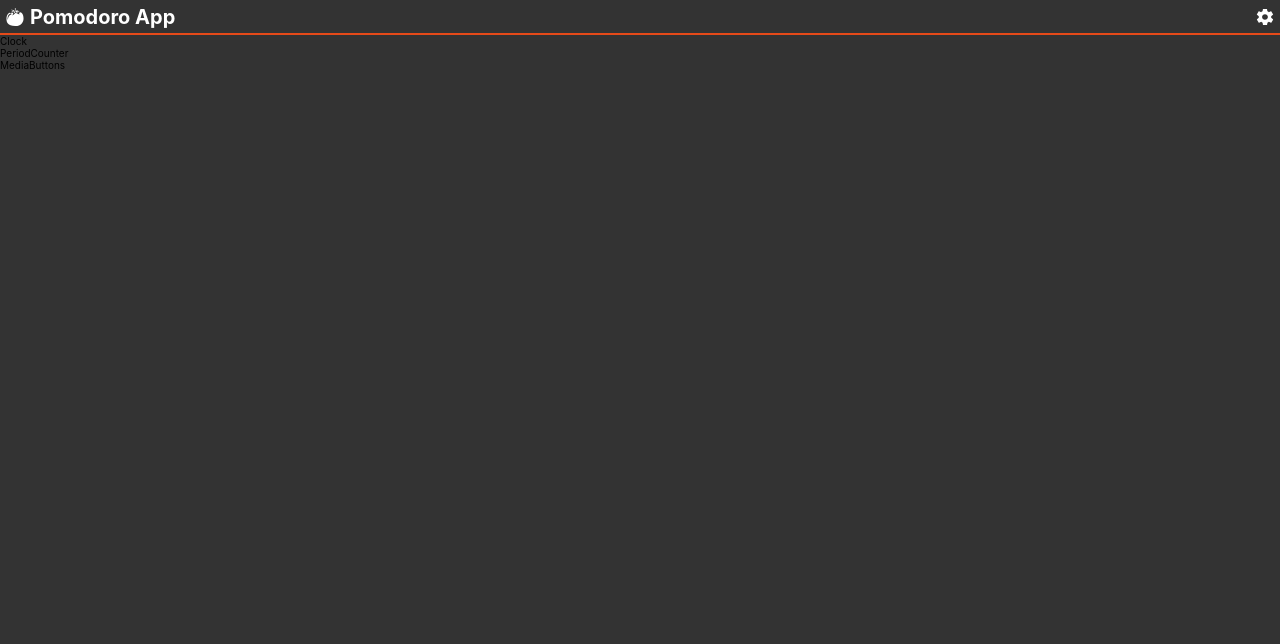
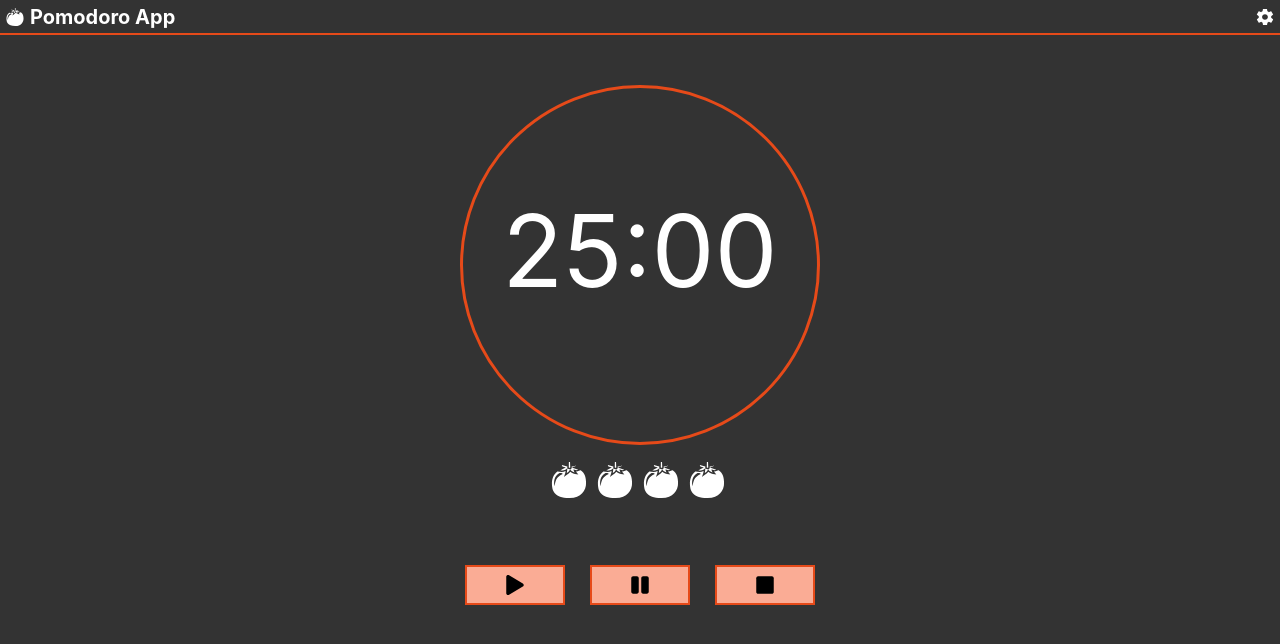
Before and after one commit to JoseDanielBarrero/pomodoro-app, a React (Create React App) app: page / in a window 1280 px wide. Shown: the top 644 px of the page. Built offline with nearby package versions, Linux system fonts and the light colour scheme.

Commit message:
Finished all basic css

```diff
--- a/src/App.css
+++ b/src/App.css
@@ -1,7 +1,7 @@
 :root {
   --primary-color: #FF5722;
   --dark-primary-color: #E64A19;
-  --light-primary-color: #FFCCBC;
+  --light-primary-color: #faac95;
   --secondary-color: #009688;
   --primary-text: #212121;
   --secondary-text: #757575;
--- a/src/App.js
+++ b/src/App.js
@@ -2,14 +2,12 @@ import './App.css';
 import Clock from './components/Clock';
 import Header from './components/Header';
 import MediaButtons from './components/MediaButtons';
-import PeriodCounter from './components/PeriodCounter';
 
 function App() {
   return (
     <div className="App">
       <Header/>
       <Clock/>
-      <PeriodCounter/>
       <MediaButtons/>
     </div>
   );
--- /dev/null
+++ b/src/components/Clock/Clock.css
@@ -0,0 +1,56 @@
+.clock {
+    width:100%;
+    height: 60vh;
+    color: white;
+}
+
+.clock__timer {
+    min-width: 300px;
+    min-height: 300px;
+    width: 45vh;
+    height: 45vh;
+    border: 3px solid var(--dark-primary-color);
+    border-radius: 100%;
+    margin: 0 auto;
+    margin-top: 50px;
+    display: flex;
+    justify-content: center;
+    align-items: center;
+    position: relative;
+}
+
+
+.clock_timer-container{
+    width: 100%;
+    height: 150px;
+    display: flex;
+    justify-content: center;
+}
+
+.clock__timer span{
+    font-size: 10rem;
+}
+
+.period-counter{
+    display: flex;
+    justify-content: center;
+    position: absolute;
+    bottom: -60px;
+    right: calc(50% - 90px);
+}
+
+.period-counter ul{
+    display: flex;
+    flex-direction: row;
+    list-style: none;
+}
+
+.period-counter li{
+    color: white;
+}
+
+.icon-period {
+    width: 40px;
+    height: 40px;
+    margin: 0 3px;
+}
--- a/src/components/Clock/index.js
+++ b/src/components/Clock/index.js
@@ -1,8 +1,23 @@
-import React from 'react'
-
+import React from 'react';
+import "./Clock.css";
+import { GiTomato } from "react-icons/gi";
 function Clock() {
   return (
-    <div>Clock</div>
+    <section className='clock'>
+        <div className='clock__timer'>
+          <div className='clock_timer-container'>
+            <span>25:</span><span>00</span>
+          </div>
+          <div className='period-counter'>
+            <ul>
+              <li><GiTomato className='icon-period'/></li>
+              <li><GiTomato className='icon-period'/></li>
+              <li><GiTomato className='icon-period'/></li>
+              <li><GiTomato className='icon-period'/></li>
+            </ul>
+          </div>
+        </div>
+    </section>
   )
 }
 
--- /dev/null
+++ b/src/components/MediaButtons/MediaButtons.css
@@ -0,0 +1,21 @@
+.media-buttons-container{
+    display: flex;
+    flex-direction: row;
+    margin: 0 auto;
+    justify-content: space-evenly;
+    max-width: 400px;
+}
+
+.media-button{
+    width: 100px;
+    height: 40px;
+    border: 2px solid var(--dark-primary-color);
+    display: flex;
+    align-items: center;
+    justify-content: center;
+    background-color: var(--light-primary-color);
+}
+
+.icon--media:hover{
+    color: rgb(93, 92, 92);
+}
--- a/src/components/MediaButtons/index.js
+++ b/src/components/MediaButtons/index.js
@@ -1,8 +1,14 @@
-import React from 'react'
+import React from 'react';
+import { FaPlay, FaPause, FaStop } from "react-icons/fa";
+import "./MediaButtons.css"
 
 function MediaButtons() {
   return (
-    <div>MediaButtons</div>
+    <section className='media-buttons-container'>
+      <div className='media-button media-button--play'><FaPlay className='icon icon--media'/></div>
+      <div className='media-button media-button--pause'><FaPause className='icon icon--media'/></div>
+      <div className='media-button media-button--stop'><FaStop className='icon icon--media'/></div>
+    </section>
   )
 }
 
--- a/src/components/PeriodCounter/index.js
+++ /dev/null
@@ -1,9 +0,0 @@
-import React from 'react'
-
-function PeriodCounter() {
-  return (
-    <div>PeriodCounter</div>
-  )
-}
-
-export default PeriodCounter
```
